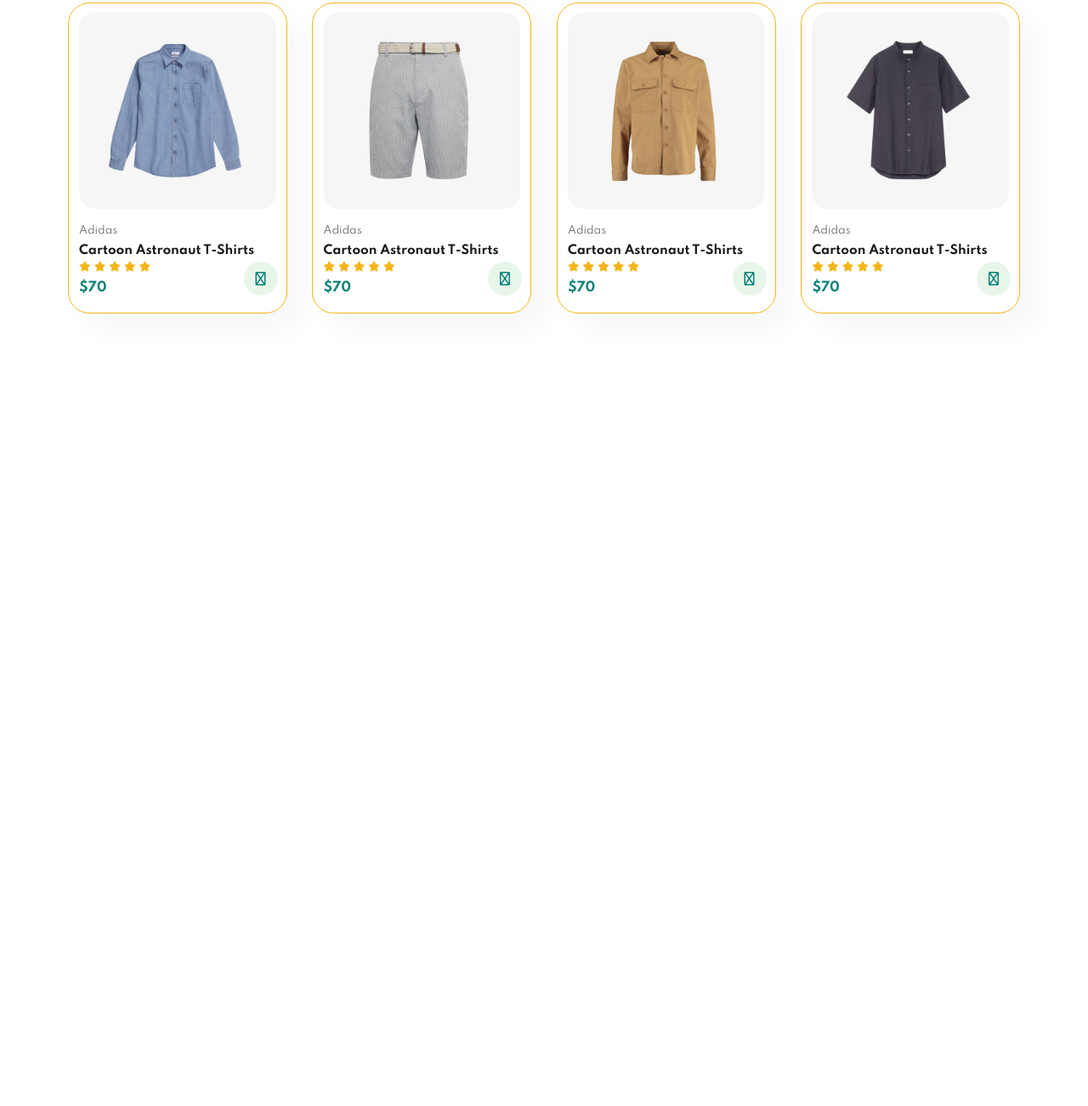
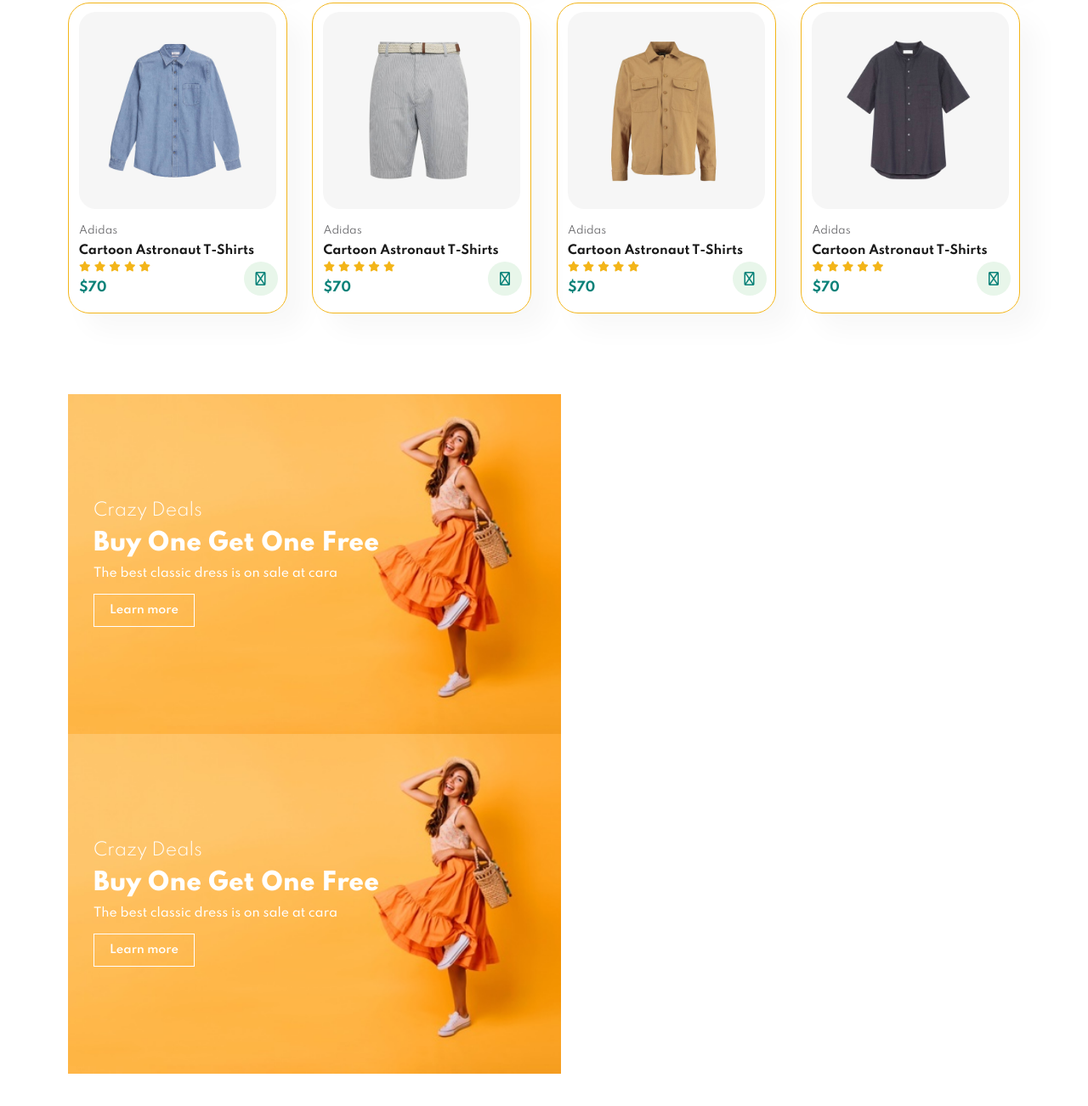
Before and after one commit to YakubuAmidu/EverydayEssential, a website: page index.html in a window 1280 px wide. Shown: the part 3312-4614 px from the top of the page at 85% size. Before the commit the page ends 3736 px from the top, so only its background shows below. Drawn offline with Linux system fonts and the light colour scheme.

Commit message:
Initial commit

```diff
--- a/index.html
+++ b/index.html
@@ -356,6 +356,21 @@
       </div>
     </section>
 
+    <section id="sm-banner" class="section-p1">
+      <div class="banner-box">
+        <h4>Crazy Deals</h4>
+        <h2>Buy One Get One Free</h2>
+        <span>The best classic dress is on sale at cara</span>
+        <button class="white">Learn more</button>
+      </div>
+      <div class="banner-box">
+        <h4>Crazy Deals</h4>
+        <h2>Buy One Get One Free</h2>
+        <span>The best classic dress is on sale at cara</span>
+        <button class="white">Learn more</button>
+      </div>
+    </section>
+
     <script src="script.js"></script>
   </body>
 </html>
--- a/style.css
+++ b/style.css
@@ -50,6 +50,18 @@ button.normal {
   border-radius: 4px;
   cursor: pointer;
   border: none;
+  outline: none;
+  transition: all 0.2s ease;
+}
+
+button.white {
+  font-size: 13px;
+  font-weight: 600;
+  padding: 11px 18px;
+  background-color: transparent;
+  color: #fff;
+  cursor: pointer;
+  border: 1px solid #fff;
   outline: none;
   transition: all 0.2s ease;
 }
@@ -309,3 +321,42 @@ body {
   background-color: #f3b519;
   color: #fff;
 }
+
+#sm-banner {
+  display: flex;
+  flex-direction: row;
+  justify-content: space-between;
+  flex-wrap: wrap;
+}
+
+#sm-banner .banner-box {
+  display: flex;
+  flex-direction: column;
+  align-items: flex-start;
+  justify-content: center;
+  background-image: url(./img/banner/b17.jpg);
+  min-width: 580px;
+  height: 50vh;
+  background-size: cover;
+  background-position: center;
+  padding: 30px;
+}
+
+#sm-banner .banner-box h4 {
+  color: #fff;
+  font-size: 20px;
+  font-weight: 300;
+}
+
+#sm-banner .banner-box h2 {
+  color: #fff;
+  font-size: 28px;
+  font-weight: 800;
+}
+
+#sm-banner .banner-box span {
+  color: #fff;
+  font-size: 14px;
+  font-weight: 500;
+  padding-bottom: 15px;
+}
```
